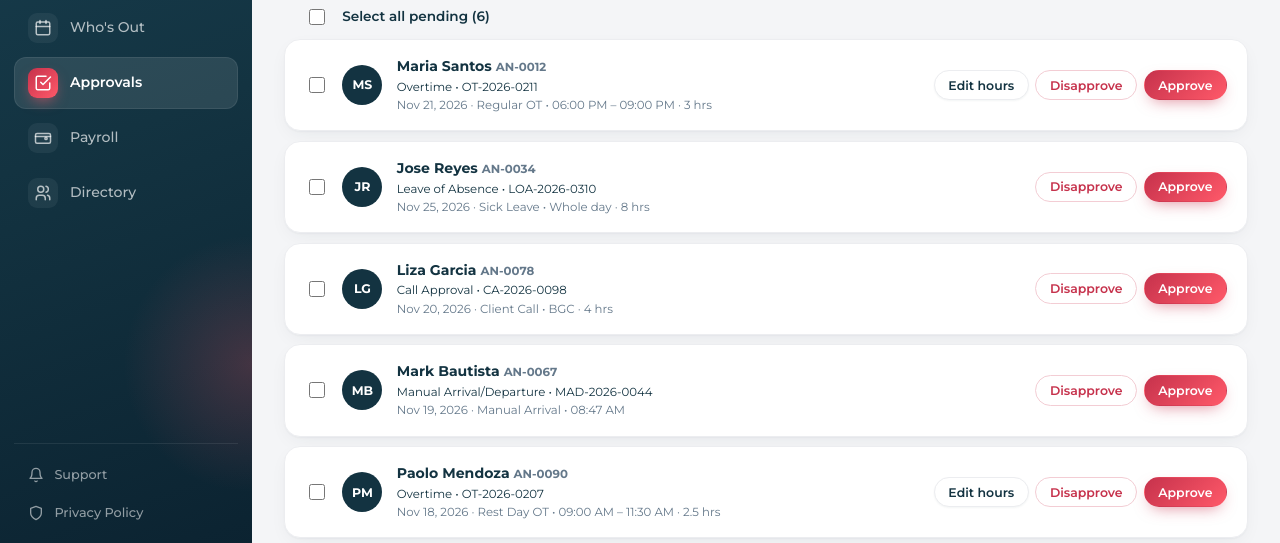
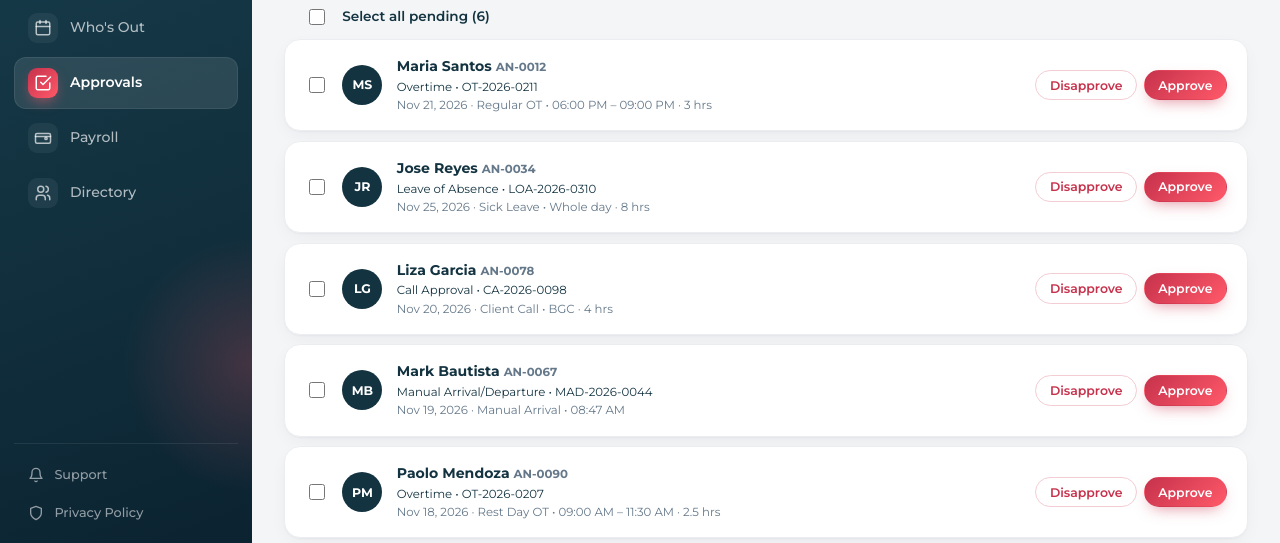
Before and after one commit to naparamon5-spec/hris-v2, a Nuxt app: page /approvals in a window 1280 px wide. Shown: the part 226-769 px from the top of the page. Built offline with nearby package versions, Linux system fonts and the light colour scheme.

Commit message:
fix(approvals): remove Edit hours button
Co-Authored-By: Claude Opus 5.5 <noreply@anthropic.com>

```diff
--- a/pages/approvals.vue
+++ b/pages/approvals.vue
@@ -34,7 +34,6 @@
           <small class="m">{{ t.date }} · {{ t.detail }}<template v-if="t.hours"> · {{ t.hours }} hrs</template></small>
         </div>
         <div v-if="t.status === 'For Approval'" class="btns">
-          <button v-if="t.app === 'Overtime'" class="btn btn-ghost btn-sm" @click="editOt(t)">Edit hours</button>
           <button class="btn btn-danger btn-sm" @click="act([t.id], 'Disapproved')">Disapprove</button>
           <button class="btn btn-primary btn-sm" @click="act([t.id], 'Approved')">Approve</button>
         </div>
@@ -123,10 +122,6 @@ const act = async (ids, s) => {
   selected.value = selected.value.filter(id => !ids.includes(id))
   setTimeout(() => (toast.value = ''), 2200)
 }
-const editOt = (t) => {
-  const v = prompt('Approved OT hours', String(t.hours))
-  if (v && !isNaN(+v)) { t.hours = +v; toast.value = 'Saved'; setTimeout(() => (toast.value = ''), 1800) }
-}
 const { page, size, total, pages, pageRows } = usePagination(rows, 5)
 </script>
 
```
